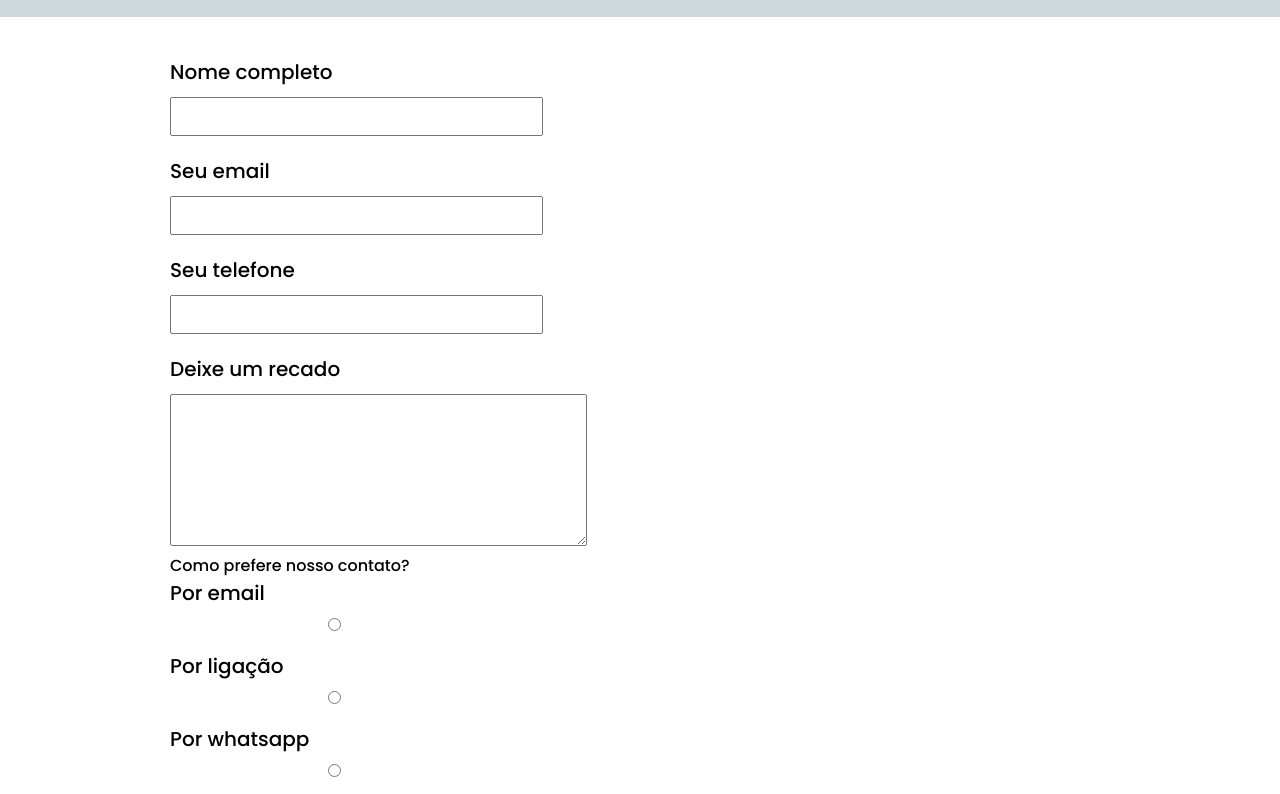
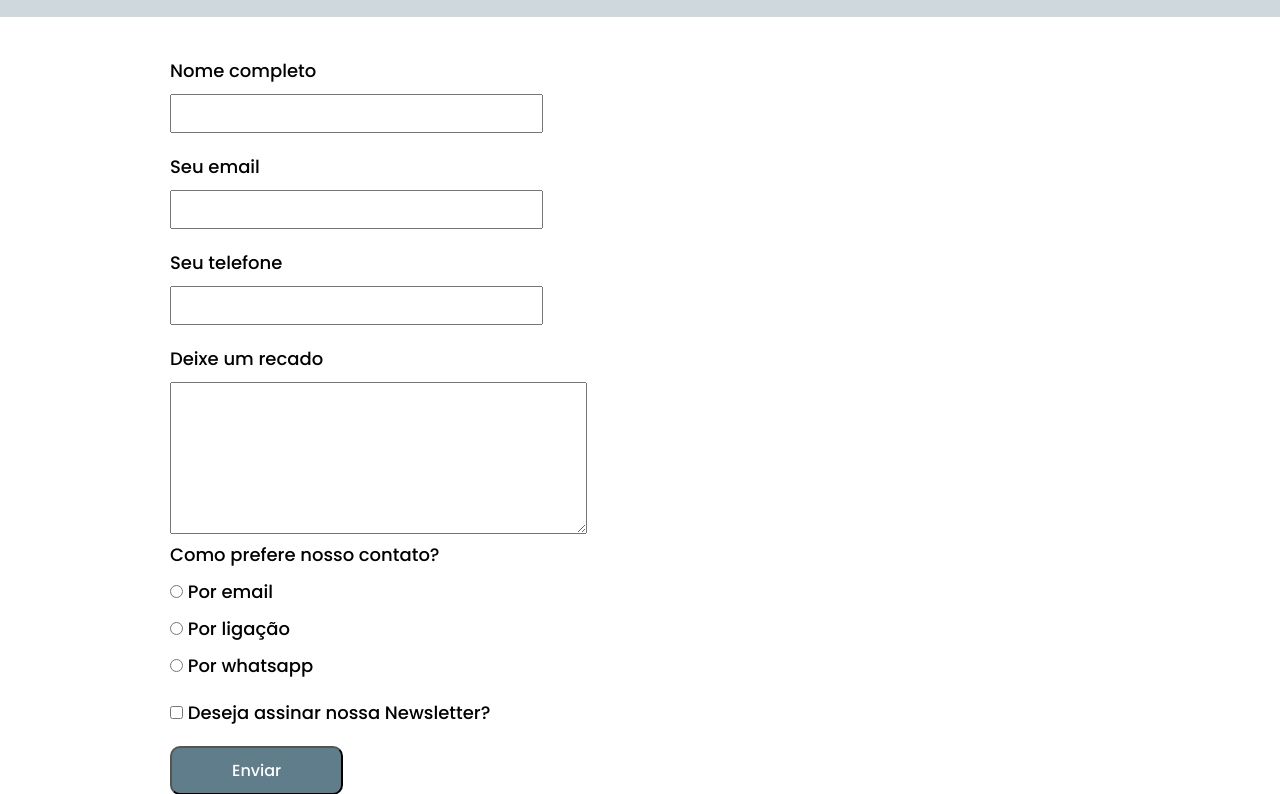
Before and after one commit to biancaespindola/barbeariaAlura, a plain HTML site: page contact-us.html in a window 1280 px wide. Shown: the part 172-966 px from the top of the page. Drawn offline with Linux system fonts and the light colour scheme.

Commit message:
inicio css do formulário

```diff
--- a/contact-us.html
+++ b/contact-us.html
@@ -59,34 +59,36 @@
 
     <main>
       <form action="">
-        <label for="user-name">Nome completo</label>
-        <input type="text" id="user-name">
+        <div>
+          <label for="user-name">Nome completo</label>
+          <input type="text" id="user-name" class="user-input">
 
-        <label for="user-email">Seu email</label>
-        <input type="text" id="user-email">
+          <label for="user-email">Seu email</label>
+          <input type="text" id="user-email" class="user-input">
 
-        <label for="user-telephone">Seu telefone</label>
-        <input type="text" id="user-telephone" >
+          <label for="user-telephone">Seu telefone</label>
+          <input type="text" id="user-telephone" class="user-input">
 
-        <label for="user-message">Deixe um recado</label>
-        <textarea id="user-message" cols="50" rows="10"></textarea>
+          <label for="user-message">Deixe um recado</label>
+          <textarea id="user-message" cols="50" rows="10"></textarea>
+        </div>
 
         <div>
           <p>Como prefere nosso contato?</p>
-          <label for="radio-email">Por email</label>
-          <input type="radio" name="contact" value="radio-email" id="radio-email">
+          <label for="radio-email"><input type="radio" name="contact" value="radio-email" id="radio-email"> Por email</label>
 
-          <label for="radio-call">Por ligação</label>
-          <input type="radio" name="contact" value="radio-call" id="radio-call">
 
-          <label for="radio-whatsapp">Por whatsapp</label>
-          <input type="radio" name="contact" value="radio-whatsapp" id="radio-whatsapp">
+          <label for="radio-call"><input type="radio" name="contact" value="radio-call" id="radio-call"> Por ligação</label>
+
+
+          <label for="radio-whatsapp"><input type="radio" name="contact" value="radio-whatsapp" id="radio-whatsapp"> Por whatsapp</label>
+
         </div>
 
-        <label> <input type="checkbox"> Deseja assinar nossa newsletter?</label>
+        <label class="checkbox"> <input type="checkbox"> Deseja assinar nossa Newsletter?</label>
 
 
-        <input type="submit" value="Enviar">
+        <input type="submit" value="Enviar" class="button">
       </form>
     </main>
 
--- a/styles/contact-us.css
+++ b/styles/contact-us.css
@@ -1,3 +1,9 @@
+/*
+
+cores padrão #c6c6c6 #cfd8dc #607d8b #37474f #000000
+
+*/
+
 main {
   width: 940px;
   margin: 0 auto;
@@ -9,15 +15,34 @@ form {
   /* align-items: center; */
 }
 
-form label {
+form label, p {
   display: block;
-  font-size: 20px;
+  font-size: 18px;
   margin: 0 0 10px;
 }
 
-form input {
+.user-input {
   display: block;
   margin: 0 0 20px;
   padding: 10px 20px;
   width: 35%;
 }
+
+.checkbox {
+  margin: 20px 0;
+}
+
+.button {
+  padding: 10px 60px;
+  background:#607d8b;
+  color: #ffffff;
+  font-size: 16px;
+  font-family: "Poppins", sans-serif;
+  border-radius: 10px;
+  transition: 200ms;
+}
+
+.button:hover {
+  background:#37474f;
+  font-size: 18px;
+}
```
